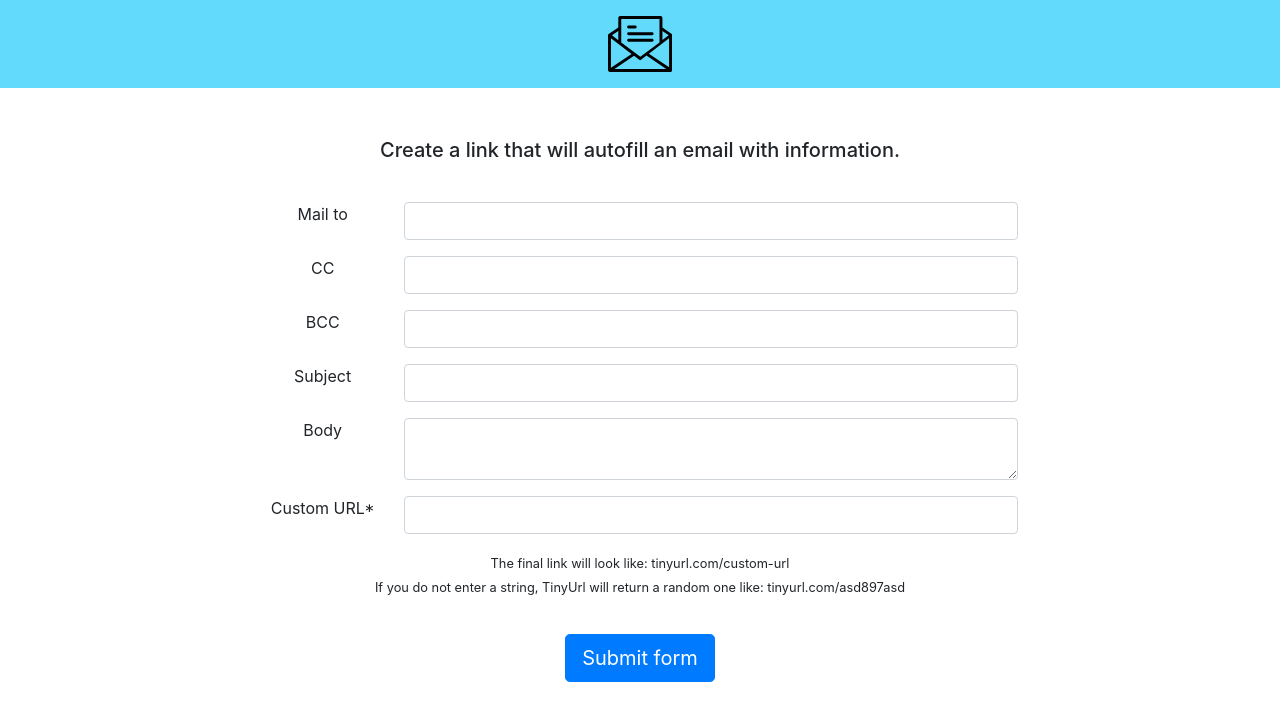
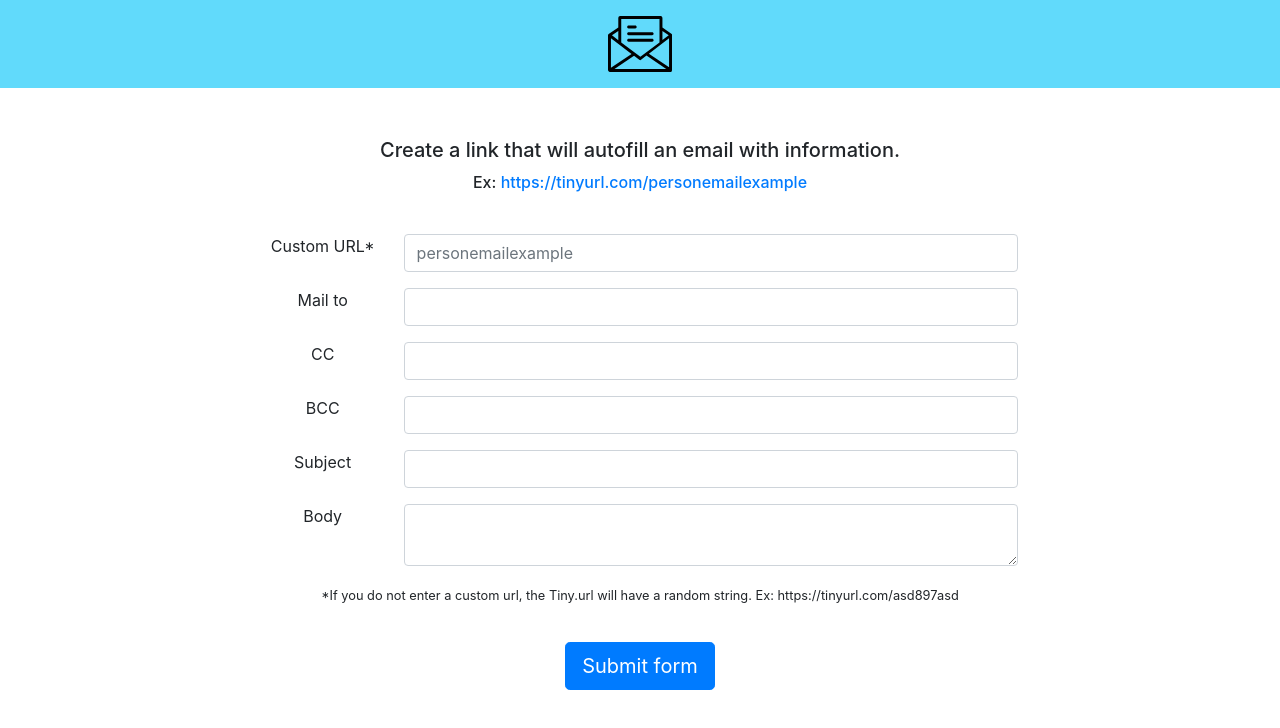
Before and after one commit to cgruppioni/email-template-builder, a React (Create React App) app: page / in a window 1280 px wide. Shown: the top 728 px of the page. Built offline with nearby package versions, Linux system fonts and the light colour scheme.

Commit message:
Edit text and style

```diff
--- a/src/TemplateForm/index.jsx
+++ b/src/TemplateForm/index.jsx
@@ -13,7 +13,8 @@ export const TemplateForm = () => {
     return (
         <>
           <h5 className={styles.description}>Create a link that will autofill an email with information.</h5>
-          <div className={styles.tinyUrlResponse}>{tinyUrlResponse}</div>
+          <p className={styles.exampleUrl}>Ex: <a href="https://tinyurl.com/personemailexample" rel="noopener noreferrer" target="_blank">https://tinyurl.com/personemailexample</a></p>
+          <p className={styles.tinyUrlResponse}>{tinyUrlResponse}</p>
           <Formik
               onSubmit={(values) => {
                 const body = encodeURIComponent(values.body)
@@ -44,6 +45,16 @@ export const TemplateForm = () => {
                   values,
               }) => (
                   <Form noValidate onSubmit={handleSubmit} className={styles.form}>
+                      <Form.Group as={Col} md="8" controlId="validationFormikBody" className={styles.formGroup}>
+                        <Form.Label className={styles.label}>Custom URL*</Form.Label>
+                        <Form.Control
+                            type="text"
+                            placeholder="personemailexample"
+                            name="alias"
+                            value={values.alias}
+                            onChange={handleChange}
+                        />
+                    </Form.Group>
                     <Form.Group as={Col} md="8" controlId="validationFormikMailTo" className={styles.formGroup}>
                         <Form.Label className={styles.label}>Mail to</Form.Label>
                         <Form.Control
@@ -93,18 +104,9 @@ export const TemplateForm = () => {
                             onChange={handleChange}
                         />
                     </Form.Group>
-                    <Form.Group as={Col} md="8" controlId="validationFormikBody" className={styles.formGroup}>
-                        <Form.Label className={styles.label}>Custom URL*</Form.Label>
-                        <Form.Control
-                            type="text"
-                            placeholder=""
-                            name="alias"
-                            value={values.alias}
-                            onChange={handleChange}
-                        />
-                    </Form.Group>
+
                     <Form.Group as={Col} md="8">
-                      <small>The final link will look like: tinyurl.com/custom-url<br></br> If you do not enter a string, TinyUrl will return a random one like: tinyurl.com/asd897asd</small>
+                      <small>*If you do not enter a custom url, the Tiny.url will have a random string. Ex: https://tinyurl.com/asd897asd</small>
                     </Form.Group>
                     <Button type="submit" size="lg" className={styles.button}>Submit form</Button>
                   </Form>
--- a/src/TemplateForm/styles.module.css
+++ b/src/TemplateForm/styles.module.css
@@ -19,7 +19,14 @@
 }
 
 .description {
+  /* margin-bottom: 20px; */
+}
+
+.exampleUrl {
   margin-bottom: 40px;
+  /* margin-top: 0; */
+  font-size: 1rem;
+  font-weight: 500;
 }
 
 .tinyUrlResponse {
```
